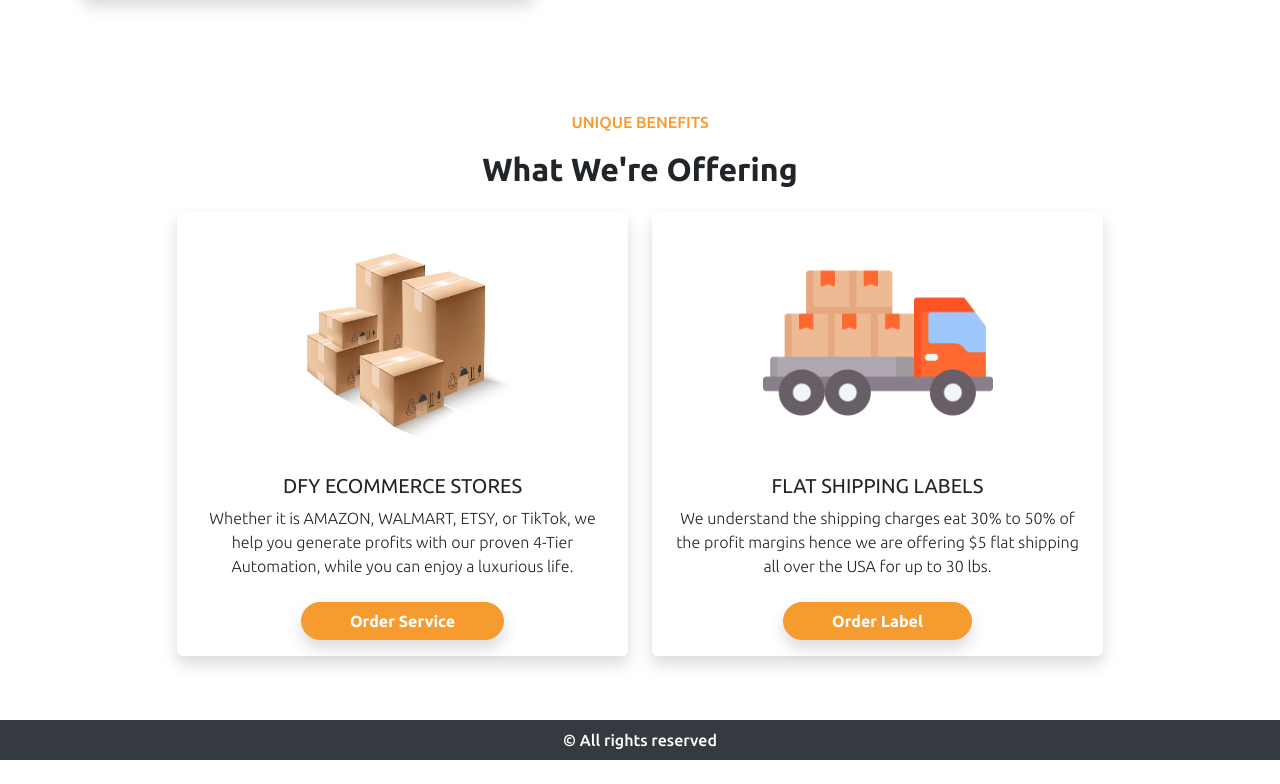
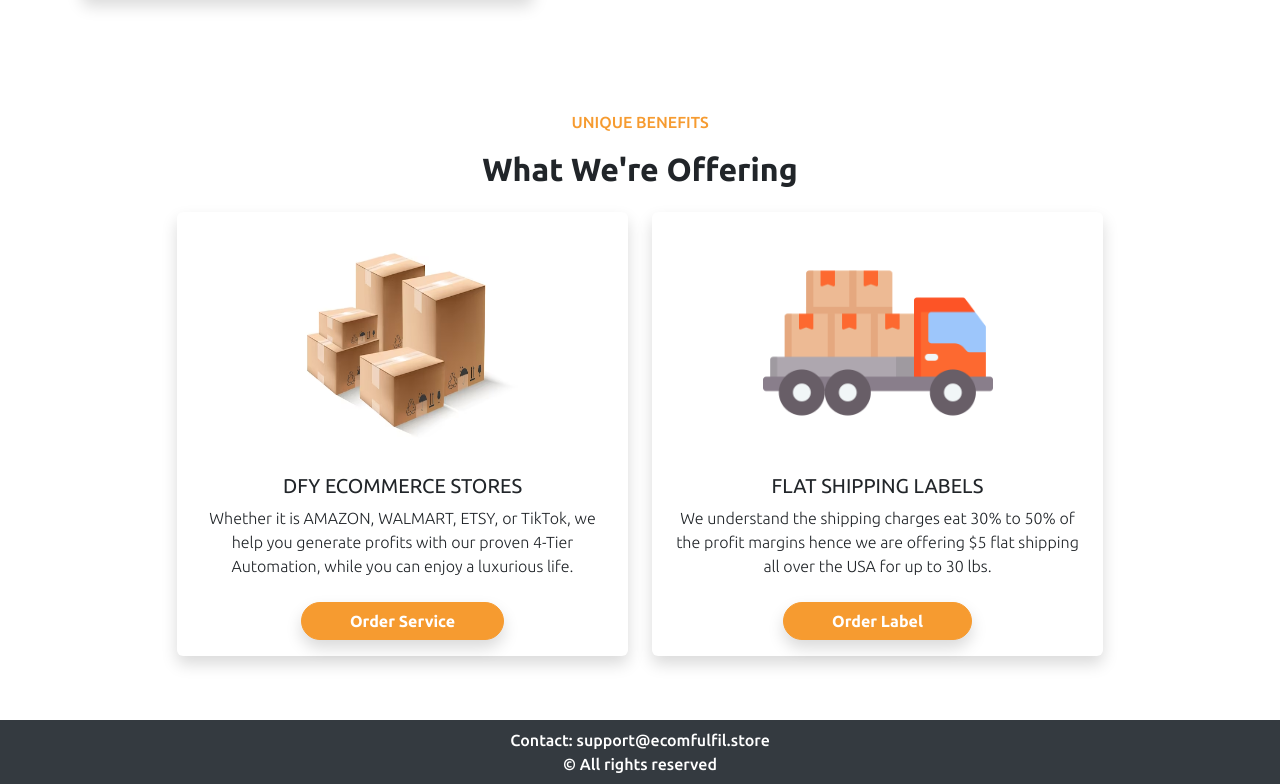
Before and after one commit to Syed5654/shipping-label_spa, a Vue app: page / in a window 1280 px wide. Shown: the part 889-1673 px from the top of the page. Before the commit the page ends 1649 px from the top, so only its background shows below. Built offline with nearby package versions, Linux system fonts and the light colour scheme.

Commit message:
added email in footer

```diff
--- a/src/components/layouts/Footer.vue
+++ b/src/components/layouts/Footer.vue
@@ -1,6 +1,7 @@
 <template>
   <div class="footer">
     <div class="bg-secondary py-2 text-center">
+      <a href="mailto:support@ecomfulfil.store" class="mb-0 text-white font-medium text-decoration-none ">Contact: support@ecomfulfil.store</a>
       <p class="mb-0 text-white font-medium">&copy; All rights reserved</p>
     </div>
   </div>
```
